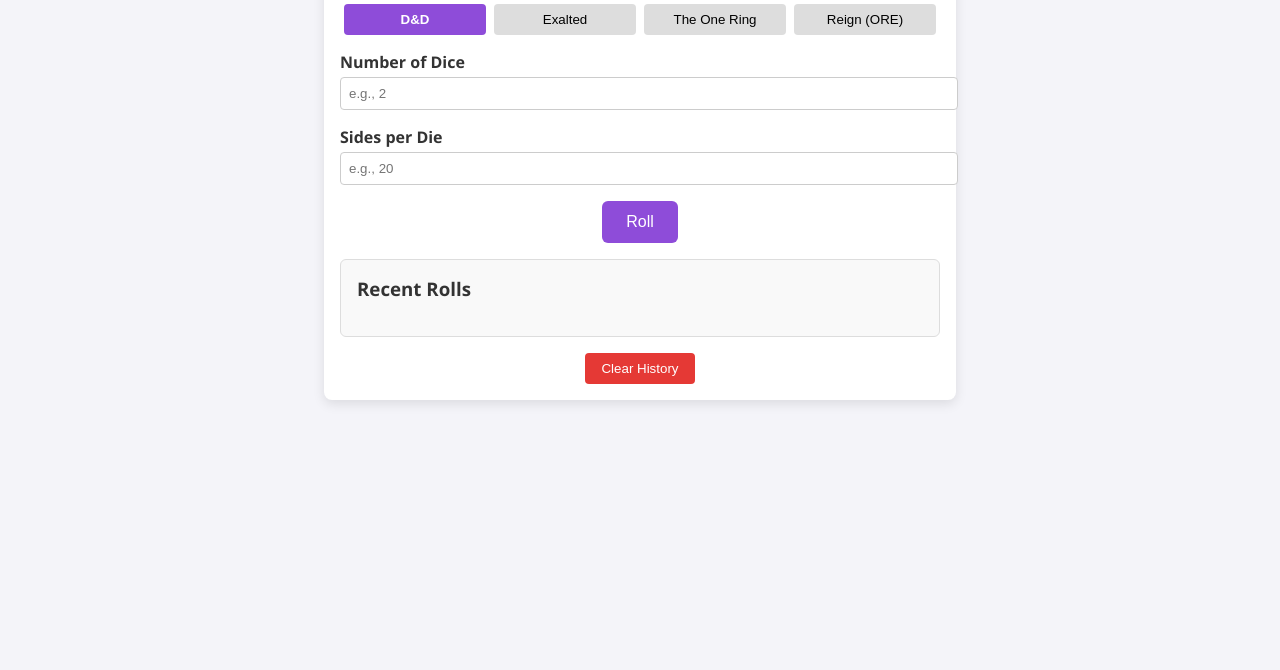
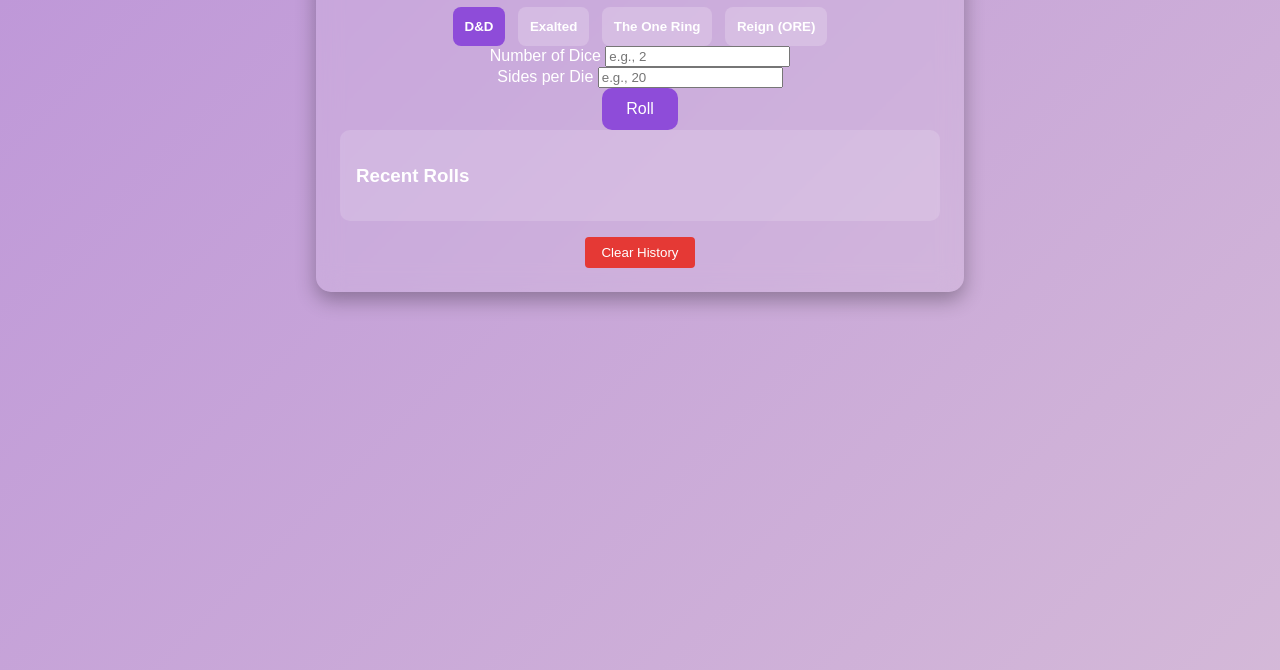
Before and after one commit to LordMizukage11/DiceRoller, a plain HTML site: page index.html in a window 1280 px wide. Shown: the part 130-800 px from the top of the page. Drawn offline with Linux system fonts and the light colour scheme.

Commit message:
Update style.css
Update to look

```diff
--- a/style.css
+++ b/style.css
@@ -1,124 +1,114 @@
+/* ==============================
+   Color Variables
+============================== */
+:root {
+  --color-primary: #8e4cd9;       /* Main purple */
+  --color-primary-dark: #7c41bf;  /* Darker purple */
+  --color-accent: #d8bfd8;        /* Lavender */
+  --color-bg-light: #ffffff;
+  --color-text: #fff;
+  --color-shadow: rgba(0, 0, 0, 0.3);
+}
+
+/* ==============================
+   Animated Gradient Background
+============================== */
 body {
-  font-family: 'Segoe UI', sans-serif;
-  background: #f4f4f9;
+  font-family: 'Raleway', sans-serif;
   margin: 0;
   padding: 0;
-  color: #333;
+  color: var(--color-text);
+  background: linear-gradient(135deg, var(--color-primary), var(--color-accent));
+  background-size: 400% 400%;
+  animation: gradientMove 12s ease infinite;
 }
 
+@keyframes gradientMove {
+  0% { background-position: 0% 50%; }
+  50% { background-position: 100% 50%; }
+  100% { background-position: 0% 50%; }
+}
+
+/* ==============================
+   Glassmorphism Container
+============================== */
 .container {
   max-width: 600px;
   margin: 2rem auto;
-  padding: 1rem;
-  background: white;
-  border-radius: 8px;
-  box-shadow: 0 4px 12px rgba(0, 0, 0, 0.1);
+  padding: 1.5rem;
+  background: rgba(255, 255, 255, 0.1);
+  border-radius: 15px;
+  backdrop-filter: blur(12px);
+  box-shadow: 0 8px 20px var(--color-shadow);
+  text-align: center;
 }
 
-h1 {
-  text-align: center;
-  color: #444;
-}
-
-.tabs {
-  display: flex;
-  justify-content: space-around;
-  margin-bottom: 1rem;
-}
-
+/* ==============================
+   Tabs
+============================== */
 .tabs button {
   flex: 1;
-  padding: 0.5rem;
+  padding: 0.75rem;
   margin: 0 0.25rem;
   border: none;
-  background: #ddd;
+  background: rgba(255, 255, 255, 0.2);
+  color: var(--color-text);
   cursor: pointer;
-  border-radius: 4px;
-  transition: background 0.3s;
+  border-radius: 8px;
+  font-weight: bold;
+  transition: all 0.3s ease;
 }
 
 .tabs button:hover {
-  background: #8e4cd9;
+  background: var(--color-primary);
+  box-shadow: 0 0 12px var(--color-accent);
 }
 
 .tab-button.active {
-  background: #8e4cd9;
-  color: white;
-  font-weight: bold;
+  background: var(--color-primary);
+  color: var(--color-text);
 }
 
-
-.roller-panel {
-  text-align: center;
-  margin-bottom: 1rem;
-}
-
+/* ==============================
+   Roller Panel
+============================== */
 .roller-panel button {
   padding: 0.75rem 1.5rem;
   font-size: 1rem;
-  background: #8e4cd9;
-  color: white;
+  background: var(--color-primary);
+  color: var(--color-text);
   border: none;
-  border-radius: 6px;
+  border-radius: 10px;
   cursor: pointer;
-  transition: background 0.3s;
+  transition: all 0.3s ease;
 }
 
 .roller-panel button:hover {
-  background: #7c41bf;
+  background: var(--color-primary-dark);
+  box-shadow: 0 0 15px var(--color-accent);
+  transform: scale(1.05);
 }
 
-.history-panel {
-  background: #f9f9f9;
-  padding: 1rem;
-  border-radius: 6px;
-  border: 1px solid #ddd;
+/* Shake Animation on Click */
+.roller-panel button:active {
+  animation: shake 0.4s ease;
 }
 
-.history-panel h3 {
-  margin-top: 0;
+@keyframes shake {
+  0% { transform: translateX(0); }
+  25% { transform: translateX(-5px); }
+  50% { transform: translateX(5px); }
+  75% { transform: translateX(-5px); }
+  100% { transform: translateX(0); }
 }
 
-.history-panel ul {
-  list-style: none;
-  padding-left: 0;
+/* ==============================
+   History Panel
+============================== */
+.history-panel {
+  background: rgba(255, 255, 255, 0.15);
+  padding: 1rem;
+  border-radius: 10px;
+  color: var(--color-text);
+  text-align: left;
 }
-
-.history-panel li {
-  padding: 0.25rem 0;
-  border-bottom: 1px solid #eee;
-}
-
-.input-group {
-  margin-bottom: 1rem;
-  display: flex;
-  flex-direction: column;
-  align-items: flex-start;
-}
-
-.input-group label {
-  font-weight: bold;
-  margin-bottom: 0.25rem;
-  color: #333;
-}
-
-.input-group input[type="text"],
-.input-group input[type="number"] {
-  width: 100%;
-  padding: 0.5rem;
-  border: 1px solid #ccc;
-  border-radius: 4px;
-}
-
-.checkbox-group {
-  display: flex;
-  gap: 1rem;
-  margin-top: 0.25rem;
-}
-
-.checkbox-group label {
-  display: flex;
-  align-items: center;
-  gap: 0.25rem;
-  font-weight: normal;
-}
```
